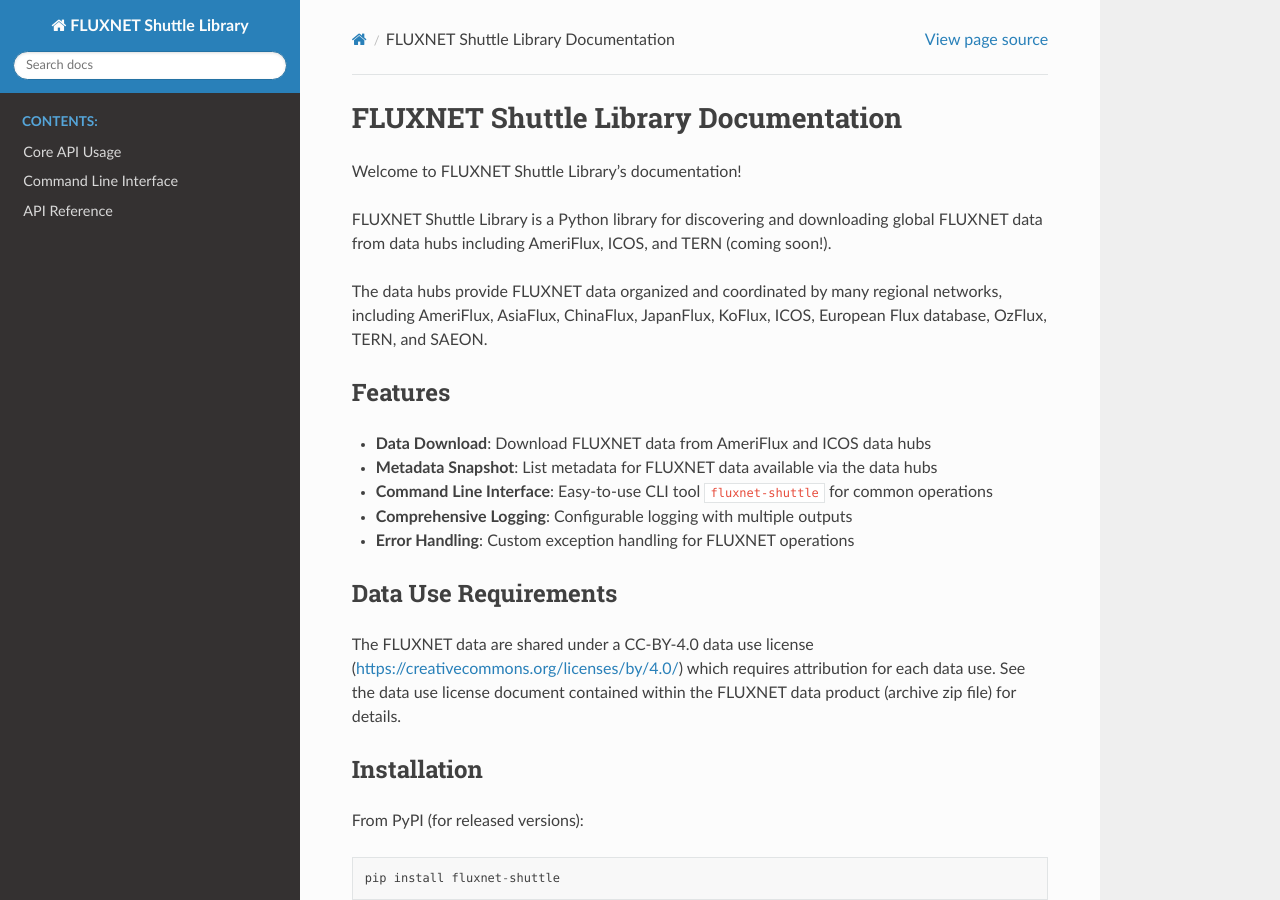
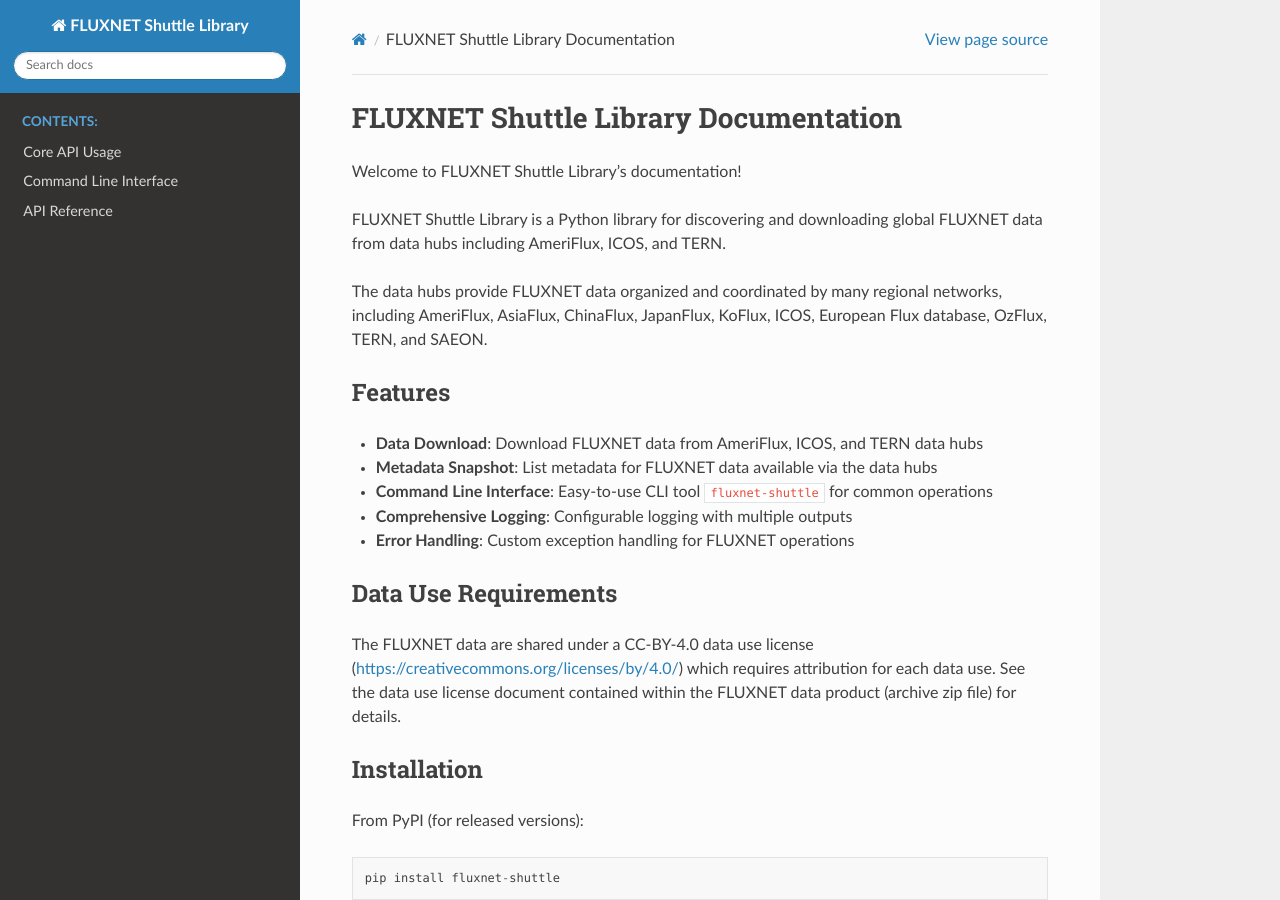
Before and after one commit to fluxnet/shuttle, a Sphinx documentation site: the page built from docs/index.rst, in a window 1280 px wide and 900 px high. Built offline with Sphinx 7.4.7 and the Read the Docs theme 3.1.0, drawn with Linux system fonts in a browser that asks for light colours; the version number could not be read and is left out.

Commit message:
docs: add TERN plugin to documentation
Update README and documentation files to include TERN as a fully
integrated data hub plugin alongside AmeriFlux and ICOS. This reflects
the completion of TERN plugin implementation.

Changes:
- Update README.md to list TERN in supported data hubs
- Update docs/index.rst to include TERN (remove "coming soon" note)
- Update docs/developer_guide.rst with TERN in plugin examples
- Update docs/cli.rst to show TERN in listdatahubs output

Closes: #75

```diff
--- a/docs/cli.rst
+++ b/docs/cli.rst
@@ -126,6 +126,7 @@
     #   Available FLUXNET data hub plugins:
     #       - AmeriFlux (ameriflux)
     #       - ICOS (icos)
+    #       - TERN (tern)
 
 Global Options
 --------------
--- a/docs/developer_guide.rst
+++ b/docs/developer_guide.rst
@@ -89,7 +89,7 @@
 
     # List all available plugins
     plugin_names = registry.list_plugins()
-    print(f"Available plugins: {plugin_names}")  # ['ameriflux', 'icos',...]
+    print(f"Available plugins: {plugin_names}")  # ['ameriflux', 'icos', 'tern']
 
     # Create a plugin instance
     ameriflux = registry.create_instance("ameriflux")
--- a/docs/index.rst
+++ b/docs/index.rst
@@ -4,7 +4,7 @@
 Welcome to FLUXNET Shuttle Library's documentation!
 
 FLUXNET Shuttle Library is a Python library for discovering and downloading global
-FLUXNET data from data hubs including AmeriFlux, ICOS, and TERN (coming soon!).
+FLUXNET data from data hubs including AmeriFlux, ICOS, and TERN.
 
 The data hubs provide FLUXNET data organized and coordinated by many regional networks, including
 AmeriFlux, AsiaFlux, ChinaFlux, JapanFlux, KoFlux, ICOS, European Flux database, OzFlux, TERN, and SAEON.
@@ -12,7 +12,7 @@
 Features
 --------
 
-- **Data Download**: Download FLUXNET data from AmeriFlux and ICOS data hubs
+- **Data Download**: Download FLUXNET data from AmeriFlux, ICOS, and TERN data hubs
 - **Metadata Snapshot**: List metadata for FLUXNET data available via the data hubs
 - **Command Line Interface**: Easy-to-use CLI tool ``fluxnet-shuttle`` for common operations
 - **Comprehensive Logging**: Configurable logging with multiple outputs
```
Also changed, not shown: README.md (+1 -1 lines).
